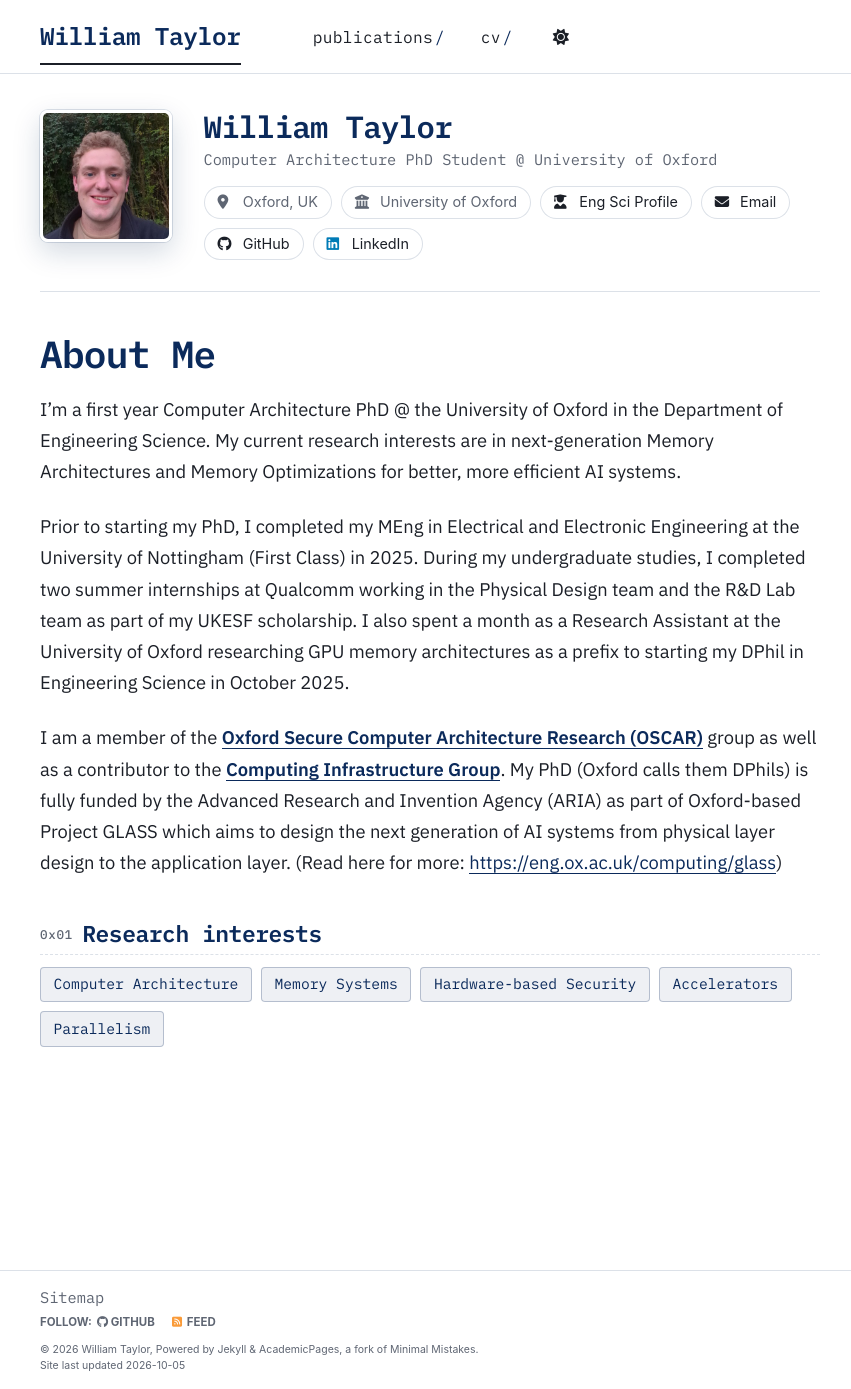
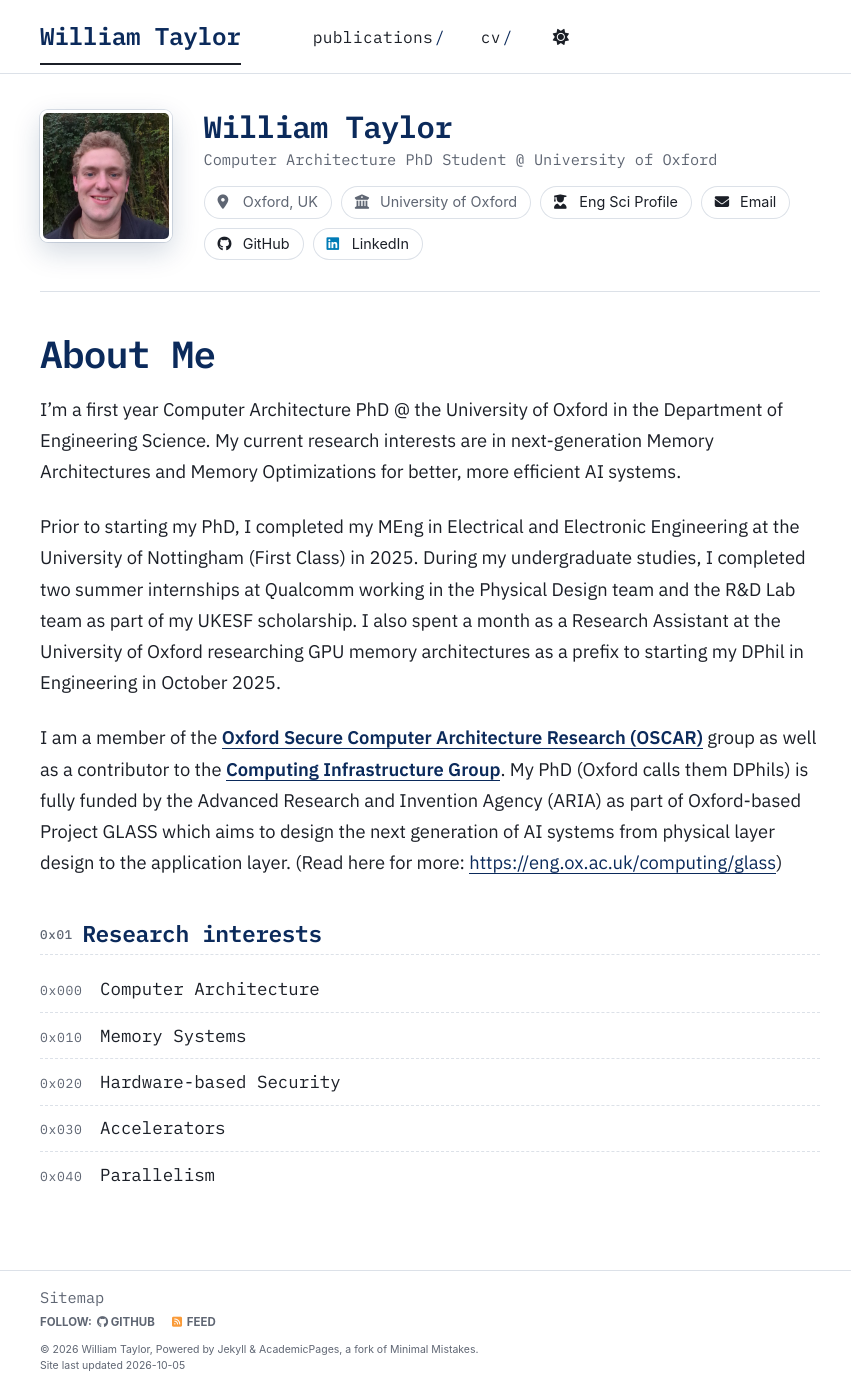
Before and after one commit to w-p-taylor/w-p-taylor.github.io, a Jekyll site: the page built from _pages/about.md, in a window 1280 px wide and 1389 px high. Shown: the whole window, without its empty margins (210-1061 px from the left). Built offline with Jekyll 4.4.1, drawn with Linux system fonts in a browser that asks for light colours; a script bundle is joined from its source files by our own code; library files that are not in the unit come from our copies.

Commit message:
List research interests vertically with memory-address labels
- Research interests become a vertical list, each item labelled with an
  address (0x000, 0x010, ...)
- Restore original About wording ('DPhil in Engineering'); the
  Engineering Science/DPhil wording change stays on the CV only

Co-Authored-By: Claude Opus 5.5 <noreply@anthropic.com>
Claude-Session: https://claude.ai/code/session_01BqbbF5FpAtN867qEvKCENs

```diff
--- a/_pages/about.md
+++ b/_pages/about.md
@@ -8,13 +8,13 @@ redirect_from:
 ---
 I'm a first year Computer Architecture PhD @ the University of Oxford in the Department of Engineering Science. My current research interests are in next-generation Memory Architectures and Memory Optimizations for better, more efficient AI systems.
 
-Prior to starting my PhD, I completed my MEng in Electrical and Electronic Engineering at the University of Nottingham (First Class) in 2025. During my undergraduate studies, I completed two summer internships at Qualcomm working in the Physical Design team and the R&D Lab team as part of my UKESF scholarship. I also spent a month as a Research Assistant at the University of Oxford researching GPU memory architectures as a prefix to starting my DPhil in Engineering Science in October 2025.
+Prior to starting my PhD, I completed my MEng in Electrical and Electronic Engineering at the University of Nottingham (First Class) in 2025. During my undergraduate studies, I completed two summer internships at Qualcomm working in the Physical Design team and the R&D Lab team as part of my UKESF scholarship. I also spent a month as a Research Assistant at the University of Oxford researching GPU memory architectures as a prefix to starting my DPhil in Engineering in October 2025.
 
 I am a member of the **[Oxford Secure Computer Architecture Research (OSCAR)](https://www.oscar-ox.com/)** group as well as a contributor to the **[Computing Infrastructure Group](https://eng.ox.ac.uk/computing/)**. My PhD (Oxford calls them DPhils) is fully funded by the Advanced Research and Invention Agency (ARIA) as part of Oxford-based Project GLASS which aims to design the next generation of AI systems from physical layer design to the application layer. (Read here for more: [https://eng.ox.ac.uk/computing/glass](https://eng.ox.ac.uk/computing/glass))
 
 ## Research interests
 
-<ul class="wt-tags">
+<ul class="wt-interests">
   <li>Computer Architecture</li>
   <li>Memory Systems</li>
   <li>Hardware-based Security</li>
--- a/assets/css/main.scss
+++ b/assets/css/main.scss
@@ -465,22 +465,33 @@ h1, h2, h3, h4,
 
 /* ----- Homepage sections ----- */
 
-/* Research interests as tags */
-.page__content .wt-tags {
-  display: flex;
-  flex-wrap: wrap;
-  gap: 0.5em;
+/* Research interests: a vertical list, each item at its own "address"
+   (16-byte steps: 0x000, 0x010, 0x020, ...; correct hex up to 10 items) */
+.page__content .wt-interests {
+  counter-reset: wt-addr -1;
   margin: 0.5em 0 0;
   padding: 0;
   list-style: none;
 }
-.page__content .wt-tags li {
+.page__content .wt-interests li {
+  counter-increment: wt-addr;
+  display: flex;
+  align-items: baseline;
+  gap: 1em;
   margin: 0;
-  padding: 0.3em 0.85em;
+  padding: 0.45em 0;
+  border-bottom: 1px dashed var(--wt-rule);
   font-family: var(--wt-mono);
-  font-size: 0.8em;
-  color: var(--wt-accent);
-  background: color-mix(in srgb, var(--wt-accent) 7%, var(--wt-card));
-  border: 1px solid color-mix(in srgb, var(--wt-accent) 25%, transparent);
-  border-radius: 4px;
+  font-size: 0.95em;
+  color: var(--wt-ink);
 }
+.page__content .wt-interests li:last-child {
+  border-bottom: none;
+}
+.page__content .wt-interests li::before {
+  content: "0x" counter(wt-addr, decimal-leading-zero) "0";
+  min-width: 3.2em;
+  font-size: 0.75em;
+  letter-spacing: 0.05em;
+  color: var(--wt-muted);
+}
```
